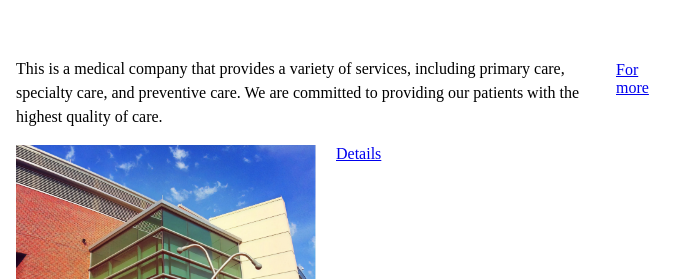
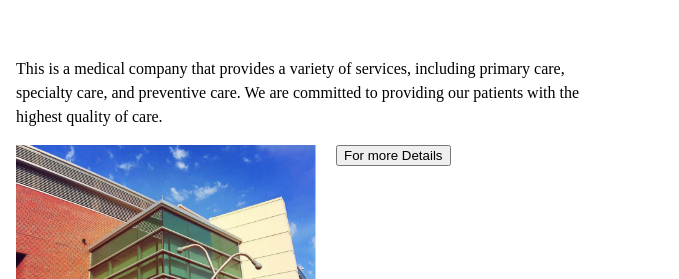
Before and after one commit to vigneshbalan-mvgs/html_hyperlink, a plain HTML site: page index.html in a window 1280 px wide. Shown: the part 181-460 px from the top of the page, 464-1143 px from the left. Drawn offline with Linux system fonts and the light colour scheme.

Commit message:
Update index.html

```diff
--- a/index.html
+++ b/index.html
@@ -72,7 +72,7 @@
       </ul>
     </div>
   </div>
-  <a href="register.html">For more Details</a>
+  <a href="register.html"><button>For more Details</button></a>
 </div>
 </body>
 </html>
```
